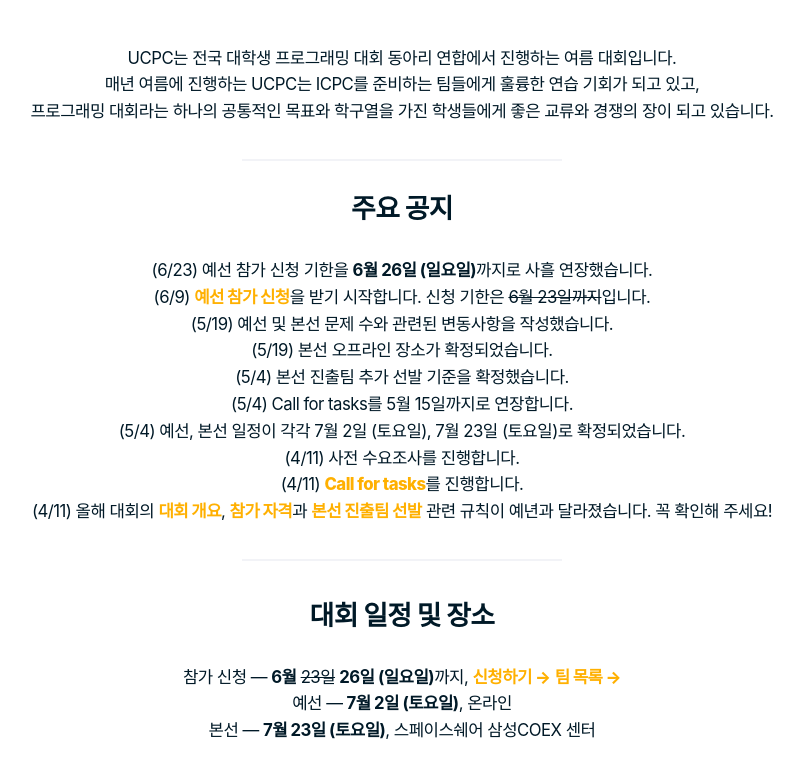
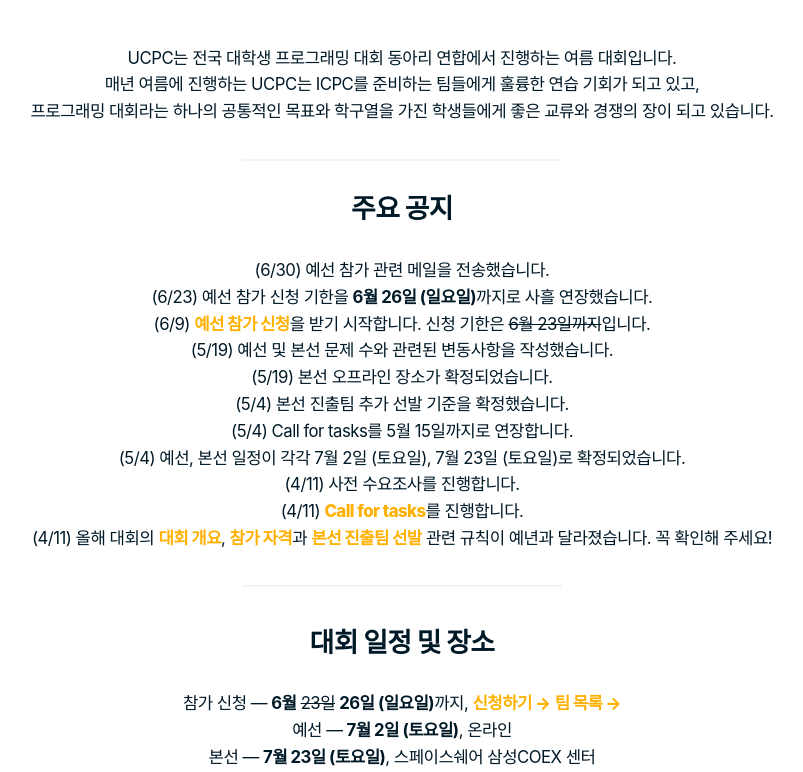
Before and after one commit to ucpcc/2022, a Jekyll site: the page built from index.md, in a window 1280 px wide and 900 px high, scrolled down 1283 px, cut to the strip 0-772 px from the top of the window. Shown: the whole strip, without its empty margins (238-1041 px from the left). Built offline with Jekyll 4.4.1, drawn with Linux system fonts in a browser that asks for light colours; some web fonts are replaced.

Commit message:
Added mail send notif

```diff
--- a/index.md
+++ b/index.md
@@ -5,6 +5,7 @@ title: UCPC 2022
 
 ## 주요 공지
 
+- (6/30) 예선 참가 관련 메일을 전송했습니다.
 - (6/23) 예선 참가 신청 기한을 **6월 26일 (일요일)**까지로 사흘 연장했습니다.
 - (6/9) [예선 참가 신청](https://forms.gle/8VyPLm3YzbxZgT7Y7)을 받기 시작합니다. 신청 기한은 ~~6월 23일까지~~입니다.
 - (5/19) 예선 및 본선 문제 수와 관련된 변동사항을 작성했습니다.
```
